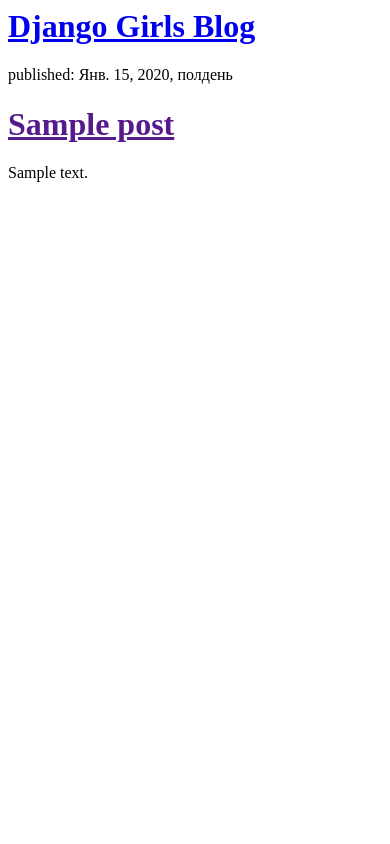
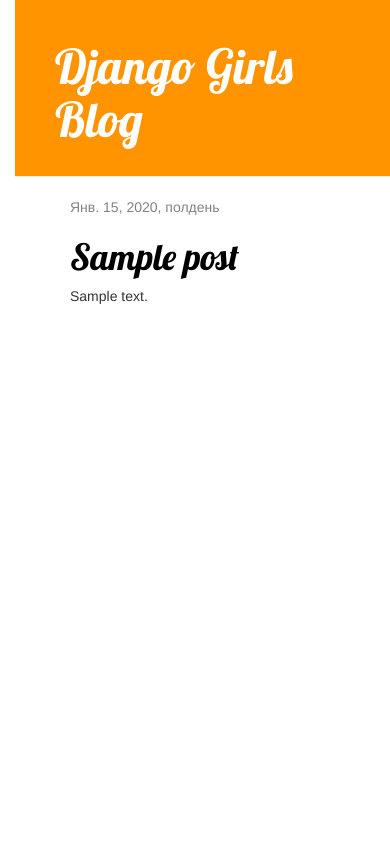
Before and after one commit to dich1123/my-first-blog, a Django app: template mysite/blog/templates/blog/post_list.html in a window 390 px wide. Run offline with Django 3.2, Linux system fonts and the light colour scheme; the template is opened without the code that fills it: values that come from a table or form of the project are taken from there, others are empty; tables that the repository leaves empty hold one stand-in row (values such as "Sample post"); some libraries are stand-ins or nearby versions.

Commit message:
Added view and template for detailed blog

```diff
--- /dev/null
+++ b/mysite/blog/static/css/blog.css
@@ -0,0 +1,53 @@
+h1 a {
+    color: #001ea4;
+    font-family: 'Lobster';
+}
+body {
+    padding-left: 15px;
+}
+.page-header {
+    background-color: #ff9400;
+    margin-top: 0;
+    padding: 20px 20px 20px 40px;
+}
+
+.page-header h1, .page-header h1 a, .page-header h1 a:visited, .page-header h1 a:active {
+    color: #ffffff;
+    font-size: 36pt;
+    text-decoration: none;
+}
+
+.content {
+    margin-left: 40px;
+}
+
+h1, h2, h3, h4 {
+    font-family: 'Lobster', cursive;
+}
+
+.date {
+    color: #828282;
+}
+
+.save {
+    float: right;
+}
+
+.post-form textarea, .post-form input {
+    width: 100%;
+}
+
+.top-menu, .top-menu:hover, .top-menu:visited {
+    color: #ffffff;
+    float: right;
+    font-size: 26pt;
+    margin-right: 20px;
+}
+
+.post {
+    margin-bottom: 70px;
+}
+
+.post h1 a, .post h1 a:visited {
+    color: #000000;
+}
--- /dev/null
+++ b/mysite/blog/templates/blog/base.html
@@ -0,0 +1,24 @@
+{% load static %}
+<html>
+    <head>
+        <title>Django Girls blog</title>
+        <link rel="stylesheet" href="//maxcdn.bootstrapcdn.com/bootstrap/3.2.0/css/bootstrap.min.css">
+        <link rel="stylesheet" href="//maxcdn.bootstrapcdn.com/bootstrap/3.2.0/css/bootstrap-theme.min.css">
+        <link href='//fonts.googleapis.com/css?family=Lobster&subset=latin,latin-ext' rel='stylesheet' type='text/css'>
+        <link rel="stylesheet" href="{% static 'css/blog.css' %}">
+    </head>
+    <body>
+        <div class="page-header">
+            <h1><a href="/">Django Girls Blog</a></h1>
+        </div>
+
+        <div class="content container">
+            <div class="row">
+                <div class="col-md-8">
+                {% block content %}
+                {% endblock %}
+                </div>
+            </div>
+        </div>
+    </body>
+</html>
--- a/mysite/blog/templates/blog/post_list.html
+++ b/mysite/blog/templates/blog/post_list.html
@@ -1,20 +1,13 @@
-<html>
-    <head>
-        <title>Django Girls blog</title>
-    </head>
-    <body>
-        <div>
-            <h1><a href="/">Django Girls Blog</a></h1>
+{% extends 'blog/base.html' %}
+
+{% block content %}
+    {% for post in posts %}
+        <div class="post">
+            <div class="date">
+                {{ post.published_date }}
+            </div>
+            <h1><a href="{% url 'post_detail' pk=post.pk %}">{{ post.title }}</a></h1>
+            <p>{{ post.text|linebreaksbr }}</p>
         </div>
-
-        <div>
-          {% for post in posts %}
-    <div>
-        <p>published: {{ post.published_date }}</p>
-        <h1><a href="">{{ post.title }}</a></h1>
-        <p>{{ post.text|linebreaksbr }}</p>
-    </div>
-{% endfor %}
-        </div>
-    </body>
-</html>
+    {% endfor %}
+{% endblock %}
--- a/mysite/blog/urls.py
+++ b/mysite/blog/urls.py
@@ -2,5 +2,6 @@
 from . import views
 
 urlpatterns = [
-    path('', views.post_list, name='post_list')
+    path('', views.post_list, name='post_list'),
+    path('post/<int:pk>/', views.post_detail, name='post_detail')
 ]
```
Also changed, not shown: mysite/blog/templates/blog/post_detail.html (added, +13 -0 lines), mysite/blog/views.py (+6 -1 lines).
